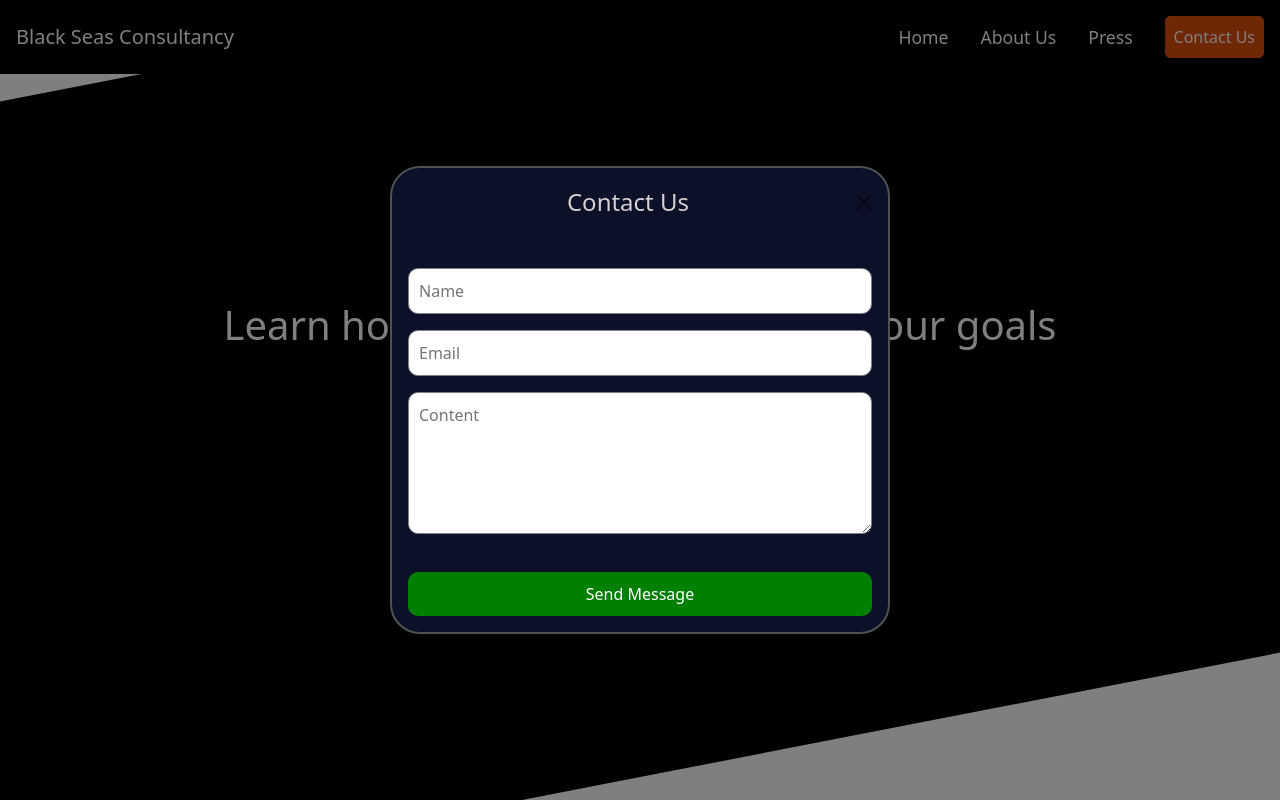
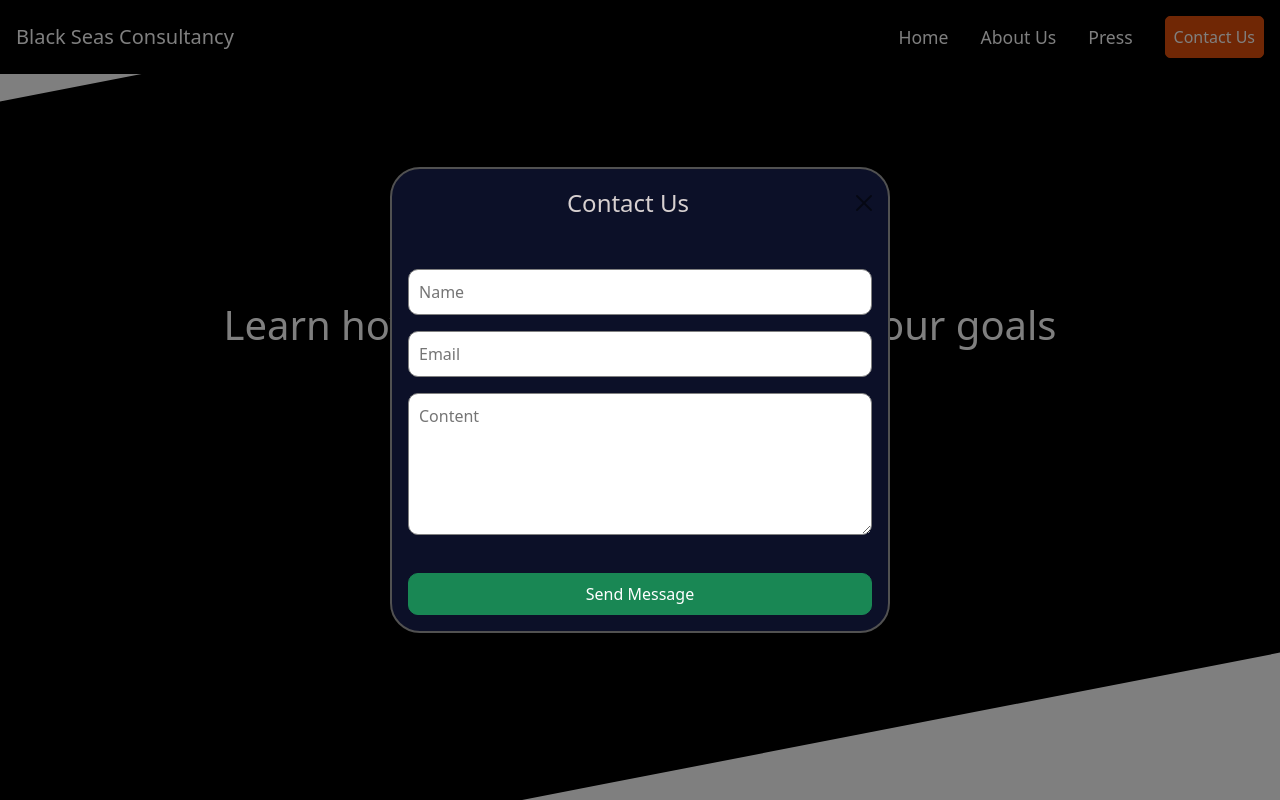
Before and after one commit to mvangin/blackseas, a React (Create React App) app in the folder client/: page / in a window 1280 px wide. Both pictures are taken after a click on the button "Get in touch". Shown: the part 4297-5097 px from the top of the page. Built offline with nearby package versions, Linux system fonts and the light colour scheme.

Commit message:
styling improvements, navbar press fix

```diff
--- a/client/src/components/ContactForm/ContactForm.js
+++ b/client/src/components/ContactForm/ContactForm.js
@@ -73,11 +73,13 @@ function ContactForm({ show = true, onHide }) {
                 <Modal.Footer
                     className={`${classes.contactFooter}`}>
                     {messageSent ? <Button
+                        variant="success"
                         className={`${classes.sendButton}`}
                         onClick={handleClose}>
                         Close </Button> :
                         <Button
-                            className={`${classes.sendButton}`}
+                            variant="success"
+                            className={`${classes.sendButton} `}
                             onClick={handleSubmit}>
                             Send Message</Button>}
                 </Modal.Footer>
--- a/client/src/components/ContactForm/contactForm.module.css
+++ b/client/src/components/ContactForm/contactForm.module.css
@@ -30,8 +30,6 @@
 
 .sendButton{
     width: 100%;
-    background-color: green !important;
-    border: 2px solid green !important;
     border-radius: 10px !important;
     padding: 0.5rem !important;
 }
--- a/client/src/components/Press/Press.js
+++ b/client/src/components/Press/Press.js
@@ -5,7 +5,7 @@ import classes from "./press.module.css"
 
 function Press() {
     return (
-        <div className={` mt-4 pt-4`}>
+        <div className={` mt-4 pt-4`} id="press">
             <h1 className={`${classes.pressHeader}`}> Selected Publications </h1>
             <div className={`${classes.pressContainer}`}>
                 <div className={`${classes.pressSection}`}>
```
